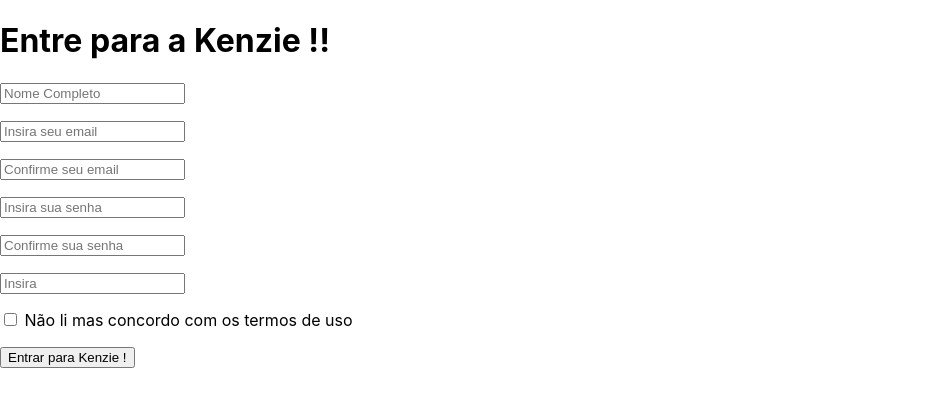
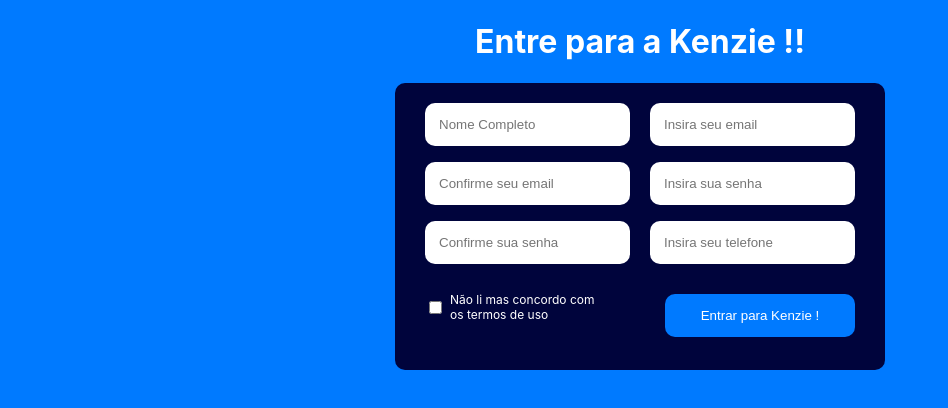
Before and after one commit to Kenzie-Academy-Brasil-Developers/react-atividade-s2-praticando-forms-GuilherminoL, a React (Create React App) app in the folder form/: page / in a window 1280 px wide. Shown: the top 408 px of the page, without its empty margins (0-948 px from the left). Built offline with nearby package versions, Linux system fonts and the light colour scheme.

Commit message:
Doing the CSS

```diff
--- a/form/src/App.css
+++ b/form/src/App.css
@@ -1,5 +1,7 @@
-.App {
-  text-align: center;
+.app {
+  background-color: #007aff;
+  color: #fff;
+  height: 100vh;
 }
 
 .App-logo {
--- a/form/src/App.js
+++ b/form/src/App.js
@@ -4,9 +4,9 @@
 
 function App() {
   return (
-    <>
+    <div className="app">
       <Form></Form>
-    </>
+    </div>
   );
 }
 
--- a/form/src/components/Form/index.jsx
+++ b/form/src/components/Form/index.jsx
@@ -1,6 +1,7 @@
 import * as yup from "yup";
 import { useForm } from "react-hook-form";
 import { yupResolver } from "@hookform/resolvers/yup";
+import "./style.css";
 
 const Form = () => {
   const formValidator = yup.object().shape({
@@ -41,49 +42,91 @@
 
   return (
     <>
-      <h1>Entre para a Kenzie !!</h1>
-      <form onSubmit={handleSubmit(onSubmit)}>
-        <input type="text" {...register("name")} placeholder="Nome Completo" />
+      <h1 className="formTitle">Entre para a Kenzie !!</h1>
+
+      <form className="form" onSubmit={handleSubmit(onSubmit)}>
+        <div className="formLine">
+          <label className="formLineItem">
+            <input
+              className="input"
+              type="text"
+              {...register("name")}
+              placeholder="Nome Completo"
+            />
             <p className="inputError">{errors.name?.message}</p>
-
+          </label>
+          <label className="formLineItem">
             <input
+              className="input"
               type="text"
               {...register("email")}
               placeholder="Insira seu email"
             />
             <p className="inputError">{errors.email?.message}</p>
+          </label>
+        </div>
 
+        <div className="formLine">
+          <label className="formLineItem">
             <input
+              className="input"
               type="text"
               {...register("confirmEmail")}
               placeholder="Confirme seu email"
             />
             <p className="inputError">{errors.confirmEmail?.message}</p>
-
+          </label>
+          <label className="formLineItem">
             <input
+              className="input"
               type="password"
               {...register("password")}
               placeholder="Insira sua senha"
             />
             <p className="inputError">{errors.password?.message}</p>
-
+          </label>
+        </div>
+        <div className="formLine">
+          <label className="formLineItem">
             <input
+              className="input"
               type="password"
               {...register("confirmPassword")}
               placeholder="Confirme sua senha"
             />
             <p className="inputError">{errors.confirmPassword?.message}</p>
+          </label>
+          <label className="formLineItem">
+            <input
+              className="input"
+              type="tel"
+              {...register("tel")}
+              placeholder="Insira seu telefone"
+            />
+            <p className="inputError">{errors.tel?.message}</p>
+          </label>
+        </div>
+        <div className="formLine">
+          {" "}
+          <label className="formLineItem">
+            <div>
+              <input
+                className="inputCheckbox"
+                type="checkbox"
+                {...register("terms")}
+              />{" "}
+              <p className="termsText">
+                {" "}
+                Não li mas concordo com os termos de uso{" "}
+              </p>
+            </div>
 
-        <input type="tel" {...register("tel")} placeholder="Insira" />
-        <p className="inputError">{errors.tel?.message}</p>
-
-        <label htmlFor="">
-          <input type="checkbox" {...register("terms")} /> Não li mas concordo
-          com os termos de uso
+            <p className="inputError">{errors.terms?.message}</p>
           </label>
-        <p className="inputError">{errors.terms?.message}</p>
-
-        <button type="submit">Entrar para Kenzie !</button>
+          <button className="submitButton" type="submit">
+            Entrar para Kenzie !
+          </button>
+        </div>
       </form>
     </>
   );
--- /dev/null
+++ b/form/src/components/Form/style.css
@@ -0,0 +1,59 @@
+.formTitle {
+  color: #fff;
+  margin: 0;
+  padding: 22px 0;
+  text-align: center;
+}
+.form {
+  padding: 20px;
+  color: #fff;
+  border-radius: 10px;
+  width: fit-content;
+  margin: 0 auto;
+  background-color: #00043c;
+}
+.formLine {
+  display: flex;
+  justify-content: space-between;
+  align-items: center;
+}
+.formLine div {
+  align-self: flex-start;
+  display: flex;
+  align-items: center;
+  margin: 0 10px;
+}
+.input {
+  padding: 12px;
+  margin: 0 10px;
+  border-radius: 10px;
+  border: 2px solid transparent;
+}
+.input:focus {
+  border: 2px solid #007aff;
+  outline: none;
+}
+.termsText {
+  margin-left: 5px;
+  width: 150px;
+  font-size: 12px;
+}
+.submitButton {
+  margin-right: 10px;
+  height: 43px;
+  width: 190px;
+  padding: 12px;
+  border-radius: 10px;
+  border: 1.5px solid transparent;
+  background-color: #007aff;
+  color: #fff;
+}
+.submitButton:hover {
+  transition: 0.3s;
+  background-color: #00043c;
+  border: 1.5px solid #007aff;
+}
+.inputError {
+}
+.inputCheckbox {
+}
```
Lines whose indentation alone changed are shown as unchanged.
